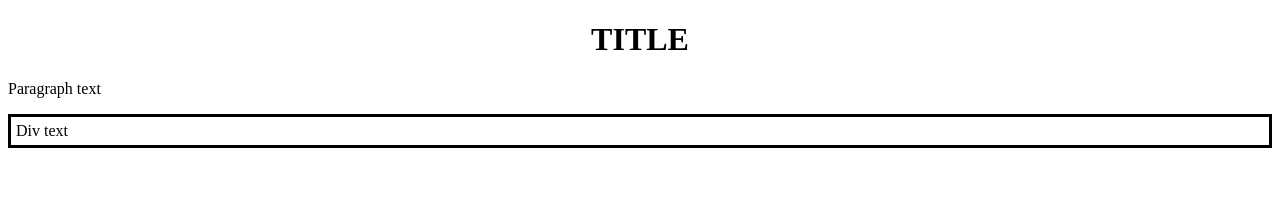
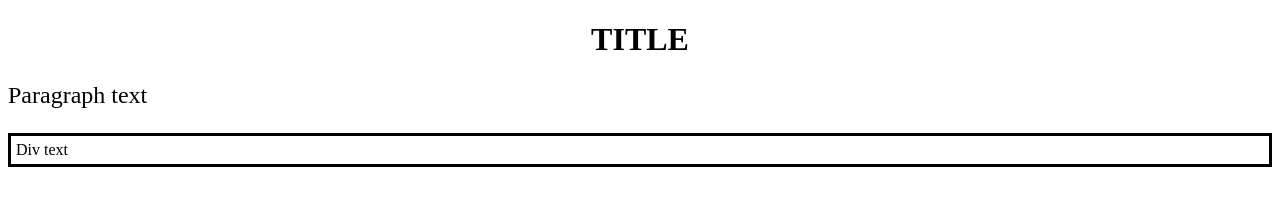
Before and after one commit to K1ngHandy/Determine-Which-Conflicting-Styles-Win, a plain HTML site: page index.html in a window 1280 px wide. Drawn offline with Linux system fonts and the light colour scheme.

Commit message:
problem 1 complete

```diff
--- a/index.html
+++ b/index.html
@@ -5,19 +5,24 @@
 -->
 
 <html>
+
 <head>
   <style>
     div {
       border: 3px solid black;
       padding: 5px;
     }
+
     h1 {
       text-align: center !important;
     }
+
     /* PROBLEM 1
       Although not explicit in this code, the browser has set a default font size for paragraphs. Add a CSS declaration to change it to 24px.
       */
-      /* ENTER YOUR CODE HERE */
+    p {
+      font-size: 24px;
+    }
 
     /* PROBLEM 2
       Now, without deleting the previous declaration, how can you change the paragraph font size to 18px and change its color to blue?
@@ -42,9 +47,11 @@
     }
   </style>
 </head>
+
 <body>
   <h1>TITLE</h1>
   <p>Paragraph text</p>
   <div>Div text</div>
 </body>
+
 </html>
```
Lines whose indentation alone changed are shown as unchanged.
